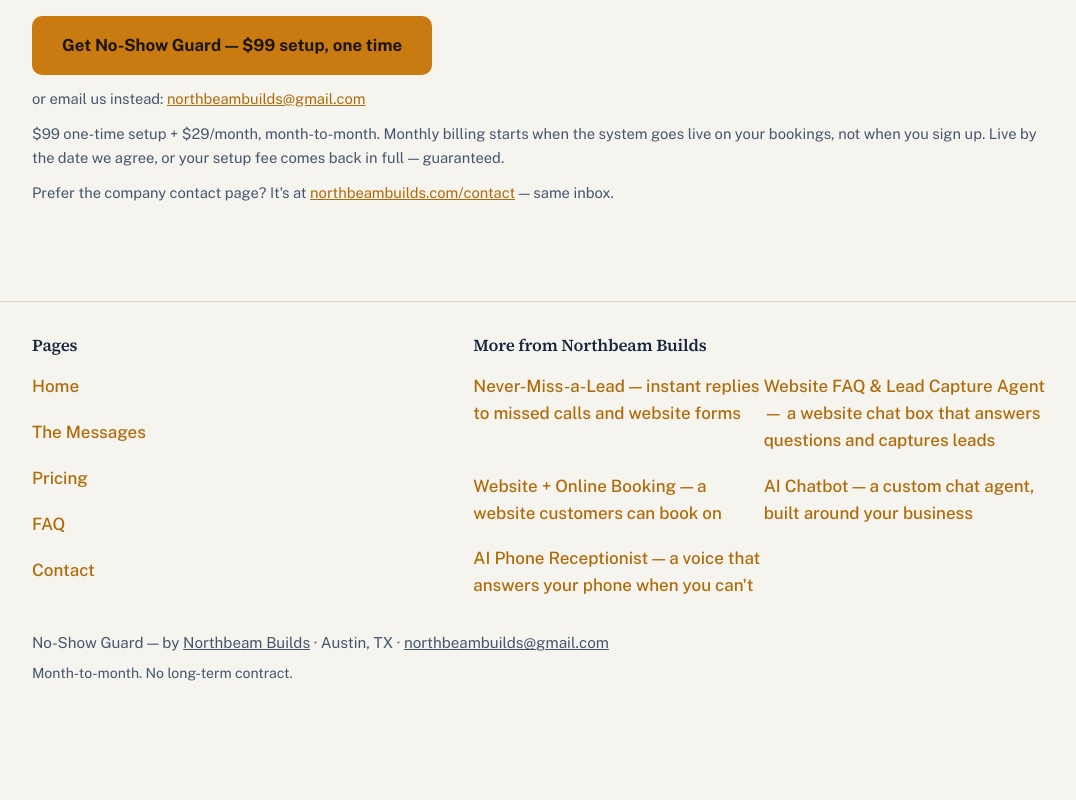
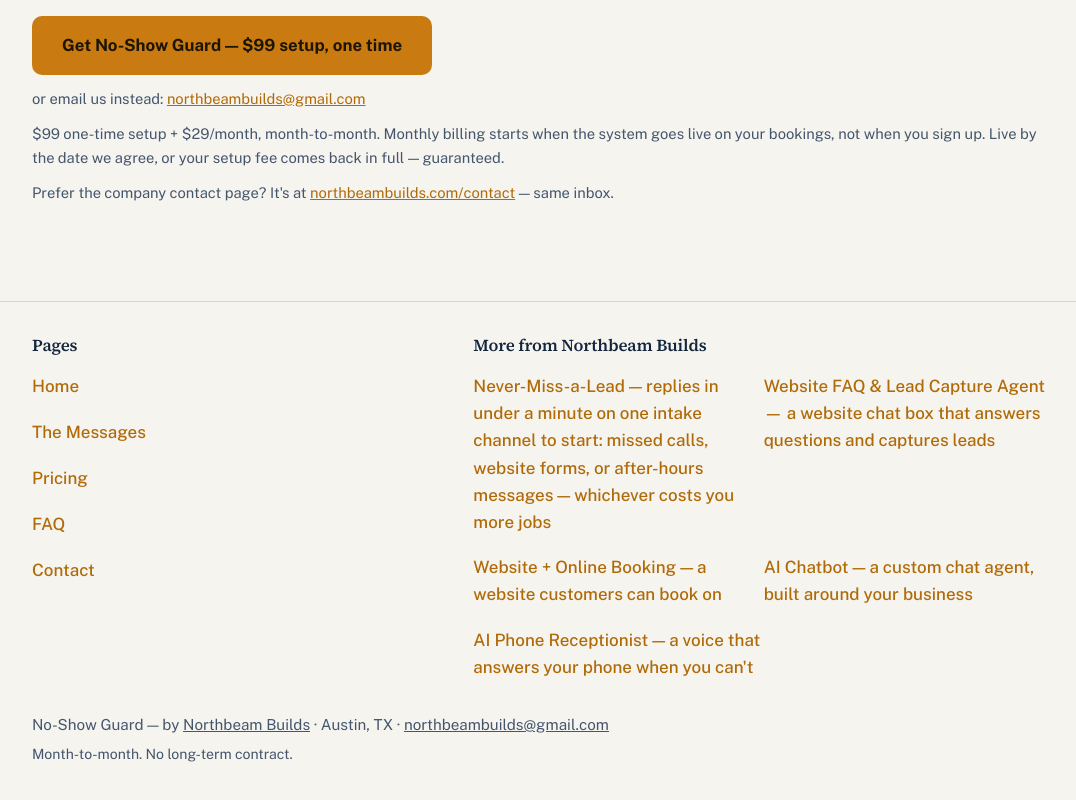
Before and after one commit to TimothyjT/noshowguard-site, a plain HTML site: page contact/index.html in a window 1280 px wide. Shown: the part 567-1367 px from the top of the page, without its empty margins (98-1174 px from the left). Before the commit the page ends 1295 px from the top, so only its background shows below. Drawn offline with nearby package versions, Linux system fonts and the light colour scheme.

Commit message:
Scope Never-Miss footer/llms descriptor to one intake channel (fleet Phase C)

```diff
--- a/contact/index.html
+++ b/contact/index.html
@@ -79,7 +79,7 @@
           <nav aria-label="More from Northbeam Builds">
             <h3>More from Northbeam Builds</h3>
             <ul class="tool-list">
-              <li><a href="https://nevermiss.northbeambuilds.com/">Never-Miss-a-Lead — instant replies to missed calls and website forms</a></li>
+              <li><a href="https://nevermiss.northbeambuilds.com/">Never-Miss-a-Lead — replies in under a minute on one intake channel to start: missed calls, website forms, or after-hours messages — whichever costs you more jobs</a></li>
               <li><a href="https://faqagent.northbeambuilds.com/">Website FAQ &amp; Lead Capture Agent — a website chat box that answers questions and captures leads</a></li>
               <li><a href="https://booking.northbeambuilds.com/">Website + Online Booking — a website customers can book on</a></li>
               <li><a href="https://chatbot.northbeambuilds.com/">AI Chatbot — a custom chat agent, built around your business</a></li>
```
Also changed, not shown: demos/index.html (+1 -1 lines), faq/index.html (+1 -1 lines), index.html (+1 -1 lines), pricing/index.html (+1 -1 lines), llms.txt.
